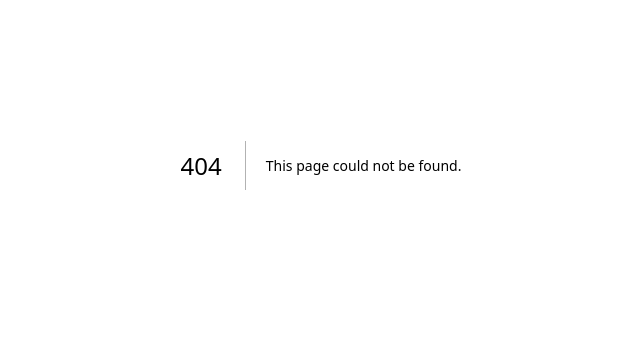
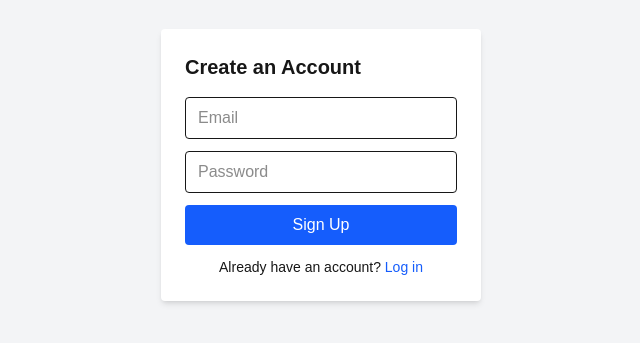
Before and after one commit to Phyo09/seafarer-hiring-project, a Next.js app in the folder frontend-web/: page /signup in a window 1280 px wide. Before the commit this address had no page. Shown: the part 235-578 px from the top of the page, without its empty margins (319-959 px from the left). Built offline with nearby package versions, Linux system fonts and the light colour scheme.

Commit message:
running register page
login and register page are up but not functioning yet since no backend is done.

There are 2 errors,
1) one on the page
2) @lib is not working.

```diff
--- a/frontend-web/jsconfig.json
+++ b/frontend-web/jsconfig.json
@@ -1,5 +1,6 @@
 {
   "compilerOptions": {
+    "baseUrl": "src",
     "paths": {
       "@/*": ["./src/*"]
     }
--- a/frontend-web/package.json
+++ b/frontend-web/package.json
@@ -10,6 +10,7 @@
   },
   "dependencies": {
     "autoprefixer": "^10.4.21",
+    "firebase": "^11.9.1",
     "next": "15.3.3",
     "postcss": "^8.5.6",
     "react": "^19.0.0",
--- /dev/null
+++ b/frontend-web/src/app/lib/firebase.js
@@ -0,0 +1,22 @@
+// lib/firebase.js
+// Import the functions you need from the SDKs you need
+import { initializeApp } from "firebase/app";
+import { getAuth } from "firebase/auth";
+// TODO: Add SDKs for Firebase products that you want to use
+// https://firebase.google.com/docs/web/setup#available-libraries
+
+// Your web app's Firebase configuration
+const firebaseConfig = {
+  apiKey: "AIzaSyDy3IC96nef3h1EOsfeqXsLERQJVRgRvMw",
+  authDomain: "seafarerhiringplatform.firebaseapp.com",
+  projectId: "seafarerhiringplatform",
+  storageBucket: "seafarerhiringplatform.firebasestorage.app",
+  messagingSenderId: "120298227725",
+  appId: "1:120298227725:web:02c17a3f217111d44e6d44"
+};
+
+// Initialize Firebase
+const app = initializeApp(firebaseConfig);
+const auth = getAuth(app);
+
+export { auth };
--- /dev/null
+++ b/frontend-web/src/app/login/page.jsx
@@ -0,0 +1,60 @@
+'use client';
+
+import { useState } from 'react';
+import { signInWithEmailAndPassword } from 'firebase/auth';
+import { auth } from '../lib/firebase'; // adjust path if needed
+import { useRouter } from 'next/navigation';
+
+export default function LoginPage() {
+  const [email, setEmail] = useState('');
+  const [password, setPassword] = useState('');
+  const [error, setError] = useState('');
+  const router = useRouter();
+
+  const handleLogin = async (e) => {
+    e.preventDefault();
+    setError('');
+
+    try {
+      await signInWithEmailAndPassword(auth, email, password);
+      router.push('/dashboard');
+    } catch (err) {
+      setError('Login failed: ' + err.message);
+    }
+  };
+
+  return (
+    <div className="min-h-screen flex items-center justify-center bg-gray-100">
+      <form onSubmit={handleLogin} className="bg-white p-6 rounded shadow-md w-80">
+        <h1 className="text-xl font-bold mb-4">Log In</h1>
+
+        {error && <p className="text-red-500 text-sm mb-2">{error}</p>}
+
+        <input
+          type="email"
+          placeholder="Email"
+          value={email}
+          required
+          onChange={(e) => setEmail(e.target.value)}
+          className="w-full mb-3 px-3 py-2 border rounded"
+        />
+        <input
+          type="password"
+          placeholder="Password"
+          value={password}
+          required
+          onChange={(e) => setPassword(e.target.value)}
+          className="w-full mb-3 px-3 py-2 border rounded"
+        />
+
+        <button type="submit" className="w-full bg-blue-600 text-white py-2 rounded hover:bg-blue-700">
+          Log In
+        </button>
+
+        <p className="mt-3 text-sm text-center">
+          Don’t have an account? <a href="/signup" className="text-blue-600">Sign up</a>
+        </p>
+      </form>
+    </div>
+  );
+}
--- /dev/null
+++ b/frontend-web/src/app/signup/page.jsx
@@ -0,0 +1,60 @@
+'use client';
+
+import { useState } from 'react';
+import { createUserWithEmailAndPassword } from 'firebase/auth';
+import { auth } from '../lib/firebase';
+import { useRouter } from 'next/navigation';
+
+export default function SignupPage() {
+  const [email, setEmail] = useState('');
+  const [password, setPassword] = useState('');
+  const [error, setError] = useState('');
+  const router = useRouter();
+
+  const handleSignup = async (e) => {
+    e.preventDefault();
+    setError('');
+
+    try {
+      await createUserWithEmailAndPassword(auth, email, password);
+      router.push('/dashboard'); // Redirect after signup
+    } catch (err) {
+      setError(err.message);
+    }
+  };
+
+  return (
+    <div className="min-h-screen flex items-center justify-center bg-gray-100">
+      <form onSubmit={handleSignup} className="bg-white p-6 rounded shadow-md w-80">
+        <h1 className="text-xl font-bold mb-4">Create an Account</h1>
+
+        {error && <p className="text-red-500 text-sm mb-2">{error}</p>}
+
+        <input
+          type="email"
+          placeholder="Email"
+          value={email}
+          required
+          onChange={(e) => setEmail(e.target.value)}
+          className="w-full mb-3 px-3 py-2 border rounded"
+        />
+        <input
+          type="password"
+          placeholder="Password"
+          value={password}
+          required
+          onChange={(e) => setPassword(e.target.value)}
+          className="w-full mb-3 px-3 py-2 border rounded"
+        />
+
+        <button type="submit" className="w-full bg-blue-600 text-white py-2 rounded hover:bg-blue-700">
+          Sign Up
+        </button>
+
+        <p className="mt-3 text-sm text-center">
+          Already have an account? <a href="/login" className="text-blue-600">Log in</a>
+        </p>
+      </form>
+    </div>
+  );
+}
```
Also changed, not shown: 2 other files (tests, documents, lock files or other folders).
